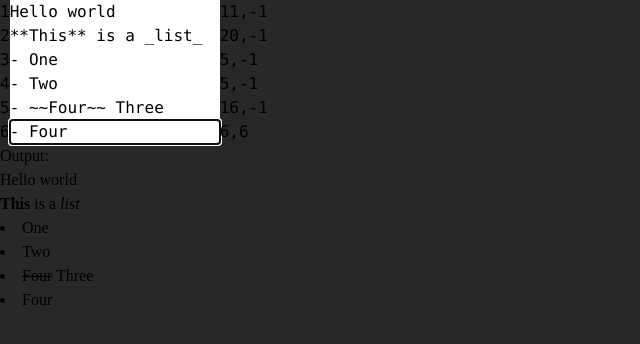
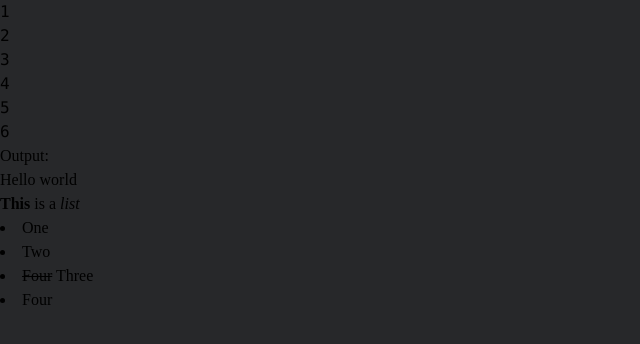
Before and after one commit to Avi-Rana-1718/MDEditor, a React (Vite) app: page / in a window 1280 px wide. Shown: the top 344 px of the page, without its empty margins (0-640 px from the left). Built offline with nearby package versions, Linux system fonts and the light colour scheme; a small style sheet from the web is missing.

Commit message:
testing V2

```diff
--- a/src/components/Statement.jsx
+++ b/src/components/Statement.jsx
@@ -5,88 +5,22 @@ import { useEffect, useRef, useState } from "react";
 // optimzed for mobile
 
 export default function Statement(props) {
-    let {lineNumber, val, changeVal, addStatement, changeFocus, removeStatement}=props;
-    let inputRef = useRef(null);
-
-    function selectAll() {
-        inputRef.current.focus()
-        inputRef.current.setSelectionRange(0, inputRef.current.value.length);
-    }
+    const {lineNumber} = props
+    return (
+        <div className="flex focus-within:bg-[#303135]">
+            <span className="mx-3 my-1 mr-6 text-[#6a6a6a]">
+                {lineNumber}
+            </span>
+        <span
+        contentEditable={true}
+        className="text-[#f3f3f3] focus:outline-none"
+        onKeyDown={(e)=>{
+console.log(e);
 
 
-    useEffect(()=>{
-        if(val.inFocus!=-1) {
-            inputRef.current.setSelectionRange(val.inFocus, val.inFocus);
-        }
-        let pos = inputRef.current.value.includes("#");
-    })
-
-    return (
-        <div className="flex focus-within:bg-[#303135]">
-            <span className="mx-3 my-1 mr-6 text-[#6a6a6a]" onClick={selectAll}>
-                {lineNumber}
-            </span>
-            <input
-            type="text"
-            autoFocus={val.inFocus!=-1}
-            defaultValue={val.value}
-            ref={inputRef}
-            onClick={(e)=>{
-                changeVal(e.target.value, e.target.selectionStart, lineNumber-1);
-            }}
-            onChange={(e)=>{
-
-                console.log(e.nativeEvent.data);
-
-
-                if(e.nativeEvent.data=="(") {
-                    e.target.value+=")";
-                } else if (e.nativeEvent.data=='[') {
-                    e.target.value+="]";
-                } else if (e.nativeEvent.data=='{') {
-                    e.target.value+='}';
-                } else if (e.nativeEvent.data=="'") {
-                    e.target.value+="'";
-                } else if (e.nativeEvent.data=='"') {
-                    e.target.value+='"';
-                }
-
-                changeVal(e.target.value, e.target.selectionStart, lineNumber-1);
-            }}
-
-            onKeyDown={(e)=>{
-
-                // console.log(e);
-
-                if(e.key=="Enter") {
-                    e.preventDefault()
-                    if(e.target.selectionStart<e.target.value.length) {
-                        addStatement(lineNumber, e.target.selectionStart)
-                    } else {
-                        addStatement(lineNumber);
-                    }
-                } else if(e.key=="ArrowDown") {
-                    e.preventDefault();
-                    changeFocus(lineNumber);
-                } else if(e.key=="ArrowUp") {
-                    e.preventDefault()
-                    changeFocus(lineNumber-2);
-                } else if(e.key=="ArrowLeft" && e.shiftKey==false) {
-                    changeVal(e.target.value, e.target.selectionStart, lineNumber-1);
-                } else if(e.key=="ArrowRight" && e.shiftKey==false) {
-                    changeVal(e.target.value, e.target.selectionStart, lineNumber-1);
-                } else if(e.key=="Backspace") {
-                    if(e.target.value.length==0) {
-                        e.preventDefault();
-                        removeStatement(lineNumber-1);
-                    }
-                }
-
-            }}
-
-            className={"outline-none bg-[#27282A] text-[#f3f3f3] w-full focus:bg-[#303135] peer" + val.style}
-            />
-            <span className="text-sm hidden text-[#6a6a6a] peer-focus:inline">{val.value.length},{val.inFocus}</span>
+        }}
+        ></span>
+            {/* <span className="text-sm hidden text-[#6a6a6a] peer-focus:inline">{val.value.length},{val.inFocus}</span> */}
         </div>
     )
 }
```
